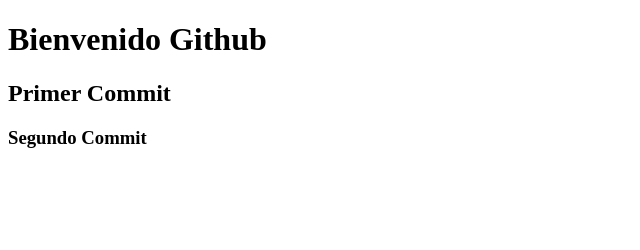
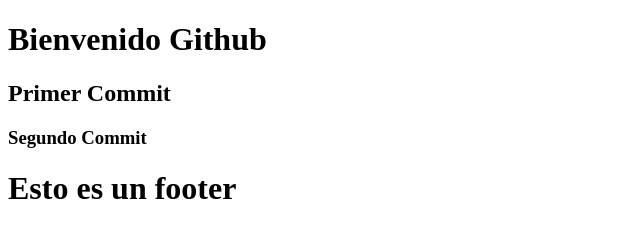
Before and after one commit to simonmuller5/prueba, a plain HTML site: page index.html in a window 1280 px wide. Shown: the whole page, without its empty margins (0-640 px from the left). Drawn offline with Linux system fonts and the light colour scheme.

Commit message:
Creamos un footer

```diff
--- a/index.html
+++ b/index.html
@@ -10,5 +10,10 @@
     <h1>Bienvenido Github</h1>
     <h2>Primer Commit</h2>
     <h3>Segundo Commit</h3>
+
+    <footer>
+        <h1>Esto es un footer</h1>
+        <img src="" alt="">
+    </footer>
 </body>
 </html>
```
